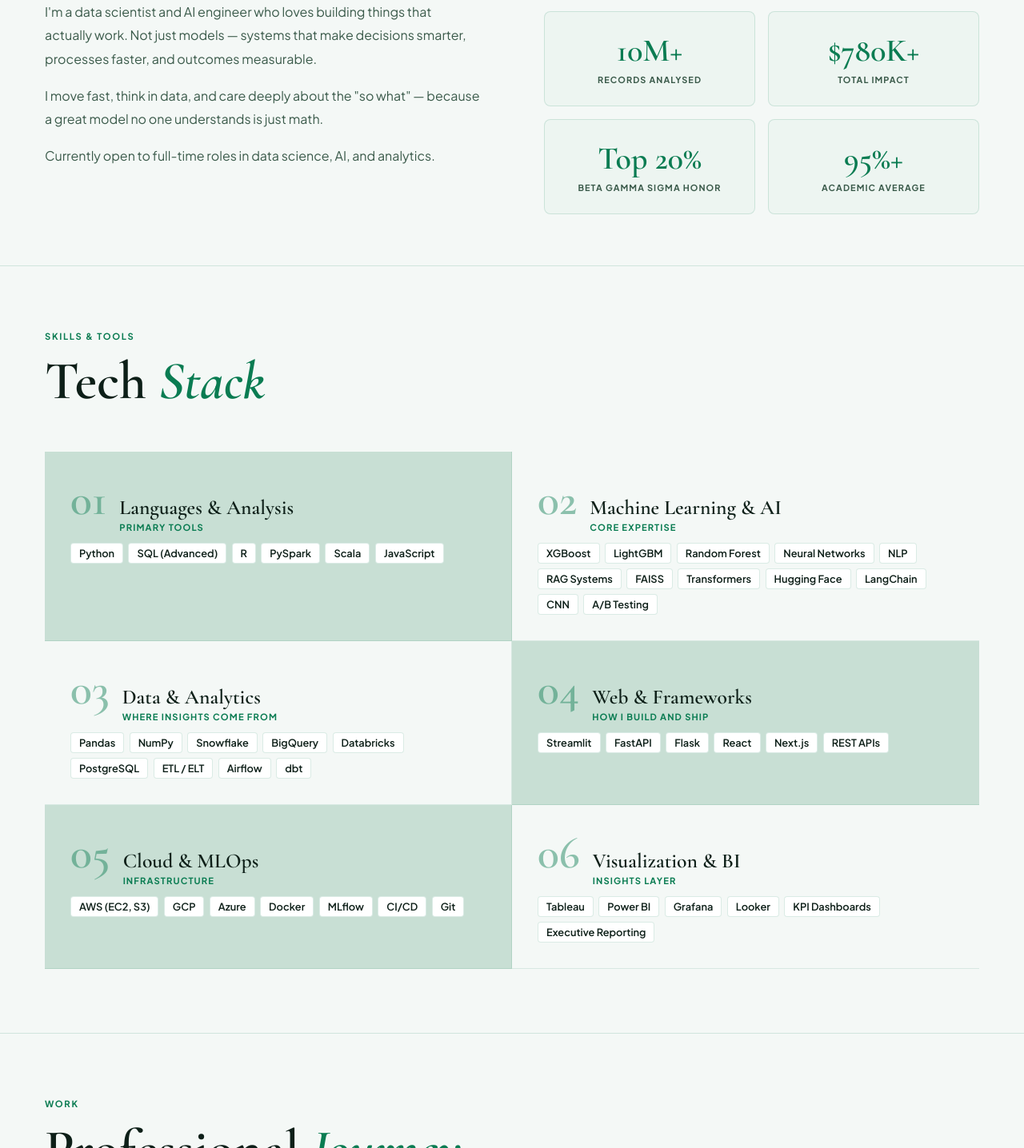
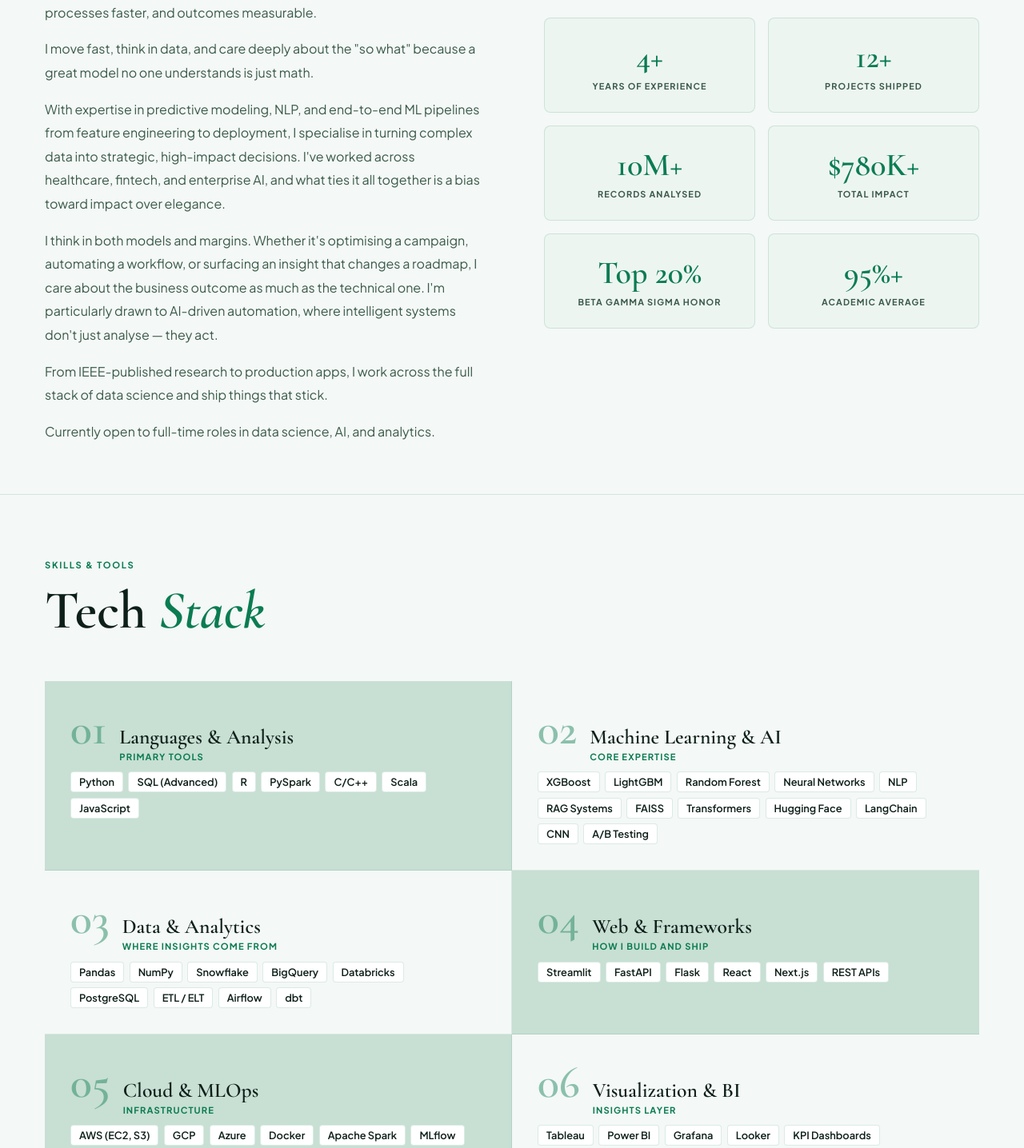
Before and after one commit to Krithikap019/ai-portfolio, a Next.js app: page / in a window 1280 px wide. Shown: the part 1694-3130 px from the top of the page at 80% size. Built offline with nearby package versions, Linux system fonts and the light colour scheme.

Commit message:
snowflake

```diff
--- a/app/page.jsx
+++ b/app/page.jsx
@@ -295,11 +295,20 @@
           <p style={{ fontSize: "0.7rem", fontWeight: 700, letterSpacing: "0.15em", textTransform: "uppercase", color: "#0a7c52", marginBottom: "1rem" }}>About me</p>
           <h2 style={{ fontFamily: "'Cormorant Garamond', serif", fontSize: "4.2rem", fontWeight: 700, marginBottom: "3rem" }}>Hi, I'm <em style={{ color: "#0a7c52", fontStyle: "italic" }}>Krithika</em></h2>
           <p style={{ fontSize: "1rem", color: "#3a5a4a", lineHeight: "1.85", marginBottom: "1rem" }}>
-            I'm a data scientist and AI engineer who loves building things that actually work. Not just models — systems that make decisions smarter, processes faster, and outcomes measurable.
+            I'm a data scientist and AI engineer who loves building things that actually work. Not just models, but systems that make decisions smarter, processes faster, and outcomes measurable.
           </p>
           <p style={{ fontSize: "1rem", color: "#3a5a4a", lineHeight: "1.85", marginBottom: "1rem" }}>
-            I move fast, think in data, and care deeply about the "so what" — because a great model no one understands is just math.
-          </p>
+            I move fast, think in data, and care deeply about the "so what" because a great model no one understands is just math.
+           </p>
+           <p style={{ fontSize: "1rem", color: "#3a5a4a", lineHeight: "1.85", marginBottom: "1rem" }}>
+           With expertise in predictive modeling, NLP, and end-to-end ML pipelines from feature engineering to deployment, I specialise in turning complex data into strategic, high-impact decisions. I've worked across healthcare, fintech, and enterprise AI, and what ties it all together is a bias toward impact over elegance.
+           </p>
+           <p style={{ fontSize: "1rem", color: "#3a5a4a", lineHeight: "1.85", marginBottom: "1rem" }}>
+           I think in both models and margins. Whether it's optimising a campaign, automating a workflow, or surfacing an insight that changes a roadmap, I care about the business outcome as much as the technical one. I'm particularly drawn to AI-driven automation, where intelligent systems don't just analyse — they act.
+           </p>
+           <p style={{ fontSize: "1rem", color: "#3a5a4a", lineHeight: "1.85", marginBottom: "1rem" }}>
+           From IEEE-published research to production apps, I work across the full stack of data science and ship things that stick.
+           </p>
           <p style={{ fontSize: "1rem", color: "#3a5a4a", lineHeight: "1.85" }}>
           Currently open to full-time roles in data science, AI, and analytics.
           </p>
@@ -320,11 +329,11 @@
         <h2 style={{ fontFamily: "'Cormorant Garamond', serif", fontSize: "4.2rem", fontWeight: 700, marginBottom: "3rem" }}>Tech <em style={{ color: "#0a7c52", fontStyle: "italic" }}>Stack</em></h2>
         <div style={{ display: "grid", gridTemplateColumns: "1fr 1fr", gap: "0" }}>
           {[
-            { num: "01", title: "Languages & Analysis", sub: "Primary tools", skills: ["Python", "SQL (Advanced)", "R", "PySpark", "Scala", "JavaScript"] },
+            { num: "01", title: "Languages & Analysis", sub: "Primary tools", skills: ["Python", "SQL (Advanced)", "R", "PySpark", "C/C++", "Scala", "JavaScript"] },
             { num: "02", title: "Machine Learning & AI", sub: "Core expertise", skills: ["XGBoost", "LightGBM", "Random Forest", "Neural Networks", "NLP", "RAG Systems", "FAISS", "Transformers", "Hugging Face", "LangChain", "CNN", "A/B Testing"]  },
             { num: "03", title: "Data & Analytics", sub: "Where insights come from", skills: ["Pandas", "NumPy", "Snowflake", "BigQuery", "Databricks", "PostgreSQL", "ETL / ELT", "Airflow", "dbt"] },
             { num: "04", title: "Web & Frameworks", sub: "How I build and ship", skills: ["Streamlit", "FastAPI", "Flask", "React", "Next.js", "REST APIs"] },
-            { num: "05", title: "Cloud & MLOps", sub: "Infrastructure", skills: ["AWS (EC2, S3)", "GCP", "Azure", "Docker", "MLflow", "CI/CD", "Git"] },
+            { num: "05", title: "Cloud & MLOps", sub: "Infrastructure", skills: ["AWS (EC2, S3)", "GCP", "Azure", "Docker","Apache Spark", "MLflow", "CI/CD", "Git"] },
             { num: "06", title: "Visualization & BI", sub: "Insights layer", skills: ["Tableau", "Power BI", "Grafana", "Looker", "KPI Dashboards", "Executive Reporting"] },
           ].map((cat, i) => (
             <div key={cat.num} style={{ padding: "2rem", borderBottom: "1px solid rgba(10,124,82,0.12)", borderRight: i % 2 === 0 ? "1px solid rgba(10,124,82,0.12)" : "none", background: [0, 3, 4].includes(i) ? "#c8dfd4" : "transparent" }}>
```
